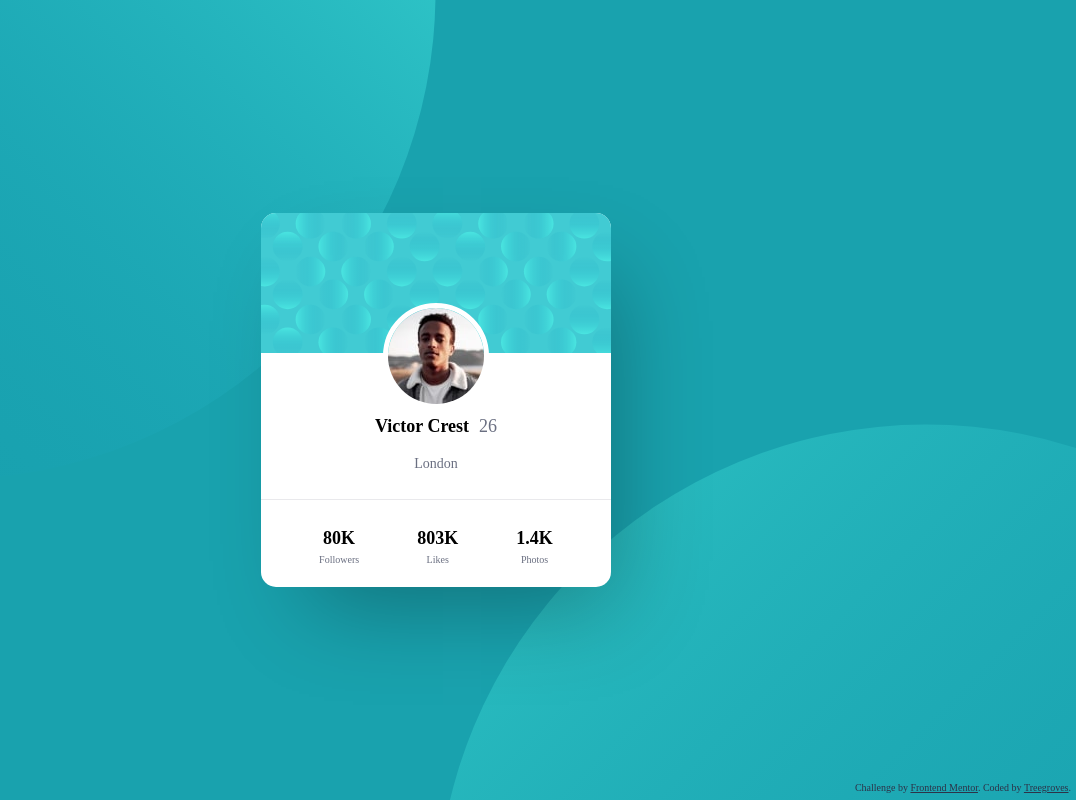
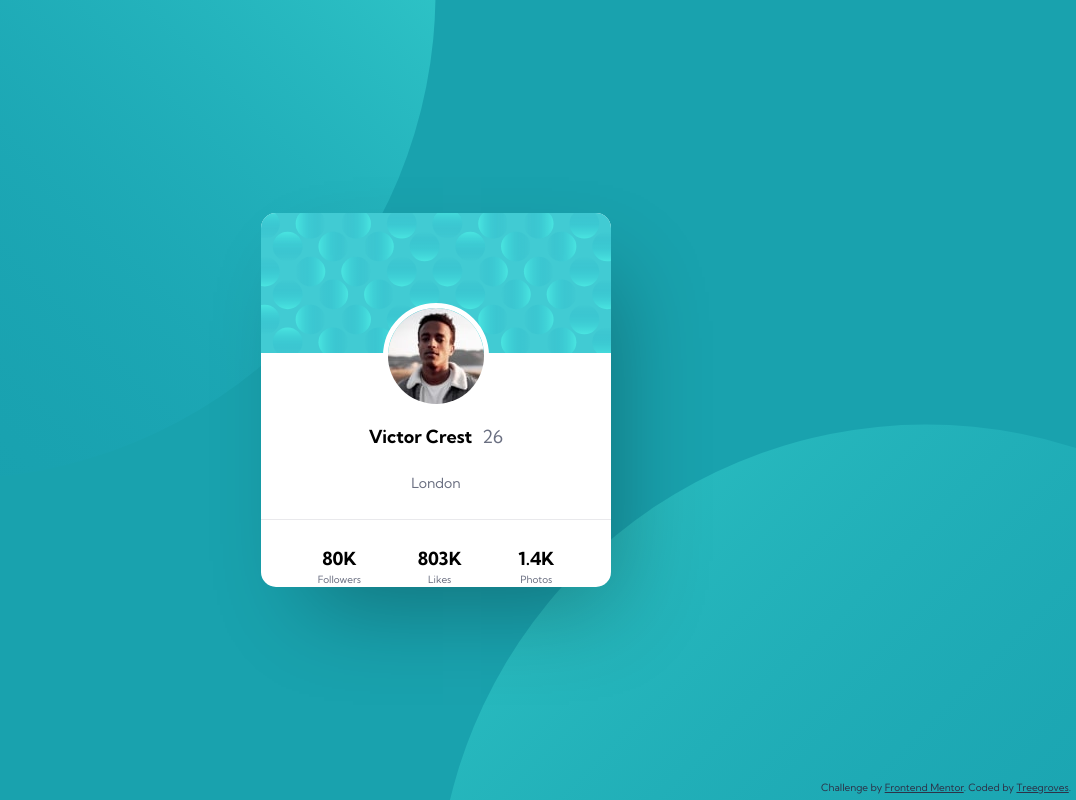
Before and after one commit to treegroves/Frontend-Mentor--profile-card-component, a plain HTML site: page index.html in a window 1280 px wide. Shown: the whole page, without its empty margins (204-1280 px from the left). Drawn offline with Linux system fonts and the light colour scheme.

Commit message:
version1.3 - update font and personal detail position

```diff
--- a/style.css
+++ b/style.css
@@ -103,6 +103,7 @@ select {
 }
 
 body {
+  font-family: var(--ff-primary);
   background: url(./images/bg-pattern-top.svg), url(./images/bg-pattern-bottom.svg);
   background-position: right 50vw bottom 40vh, left 50vw top 53vh;
   background-repeat: no-repeat no-repeat;
@@ -143,6 +144,8 @@ body {
 .personal-details {
   display: flex;
   align-items: center;
+
+  margin: 10px;
 }
 
 .name {
```
